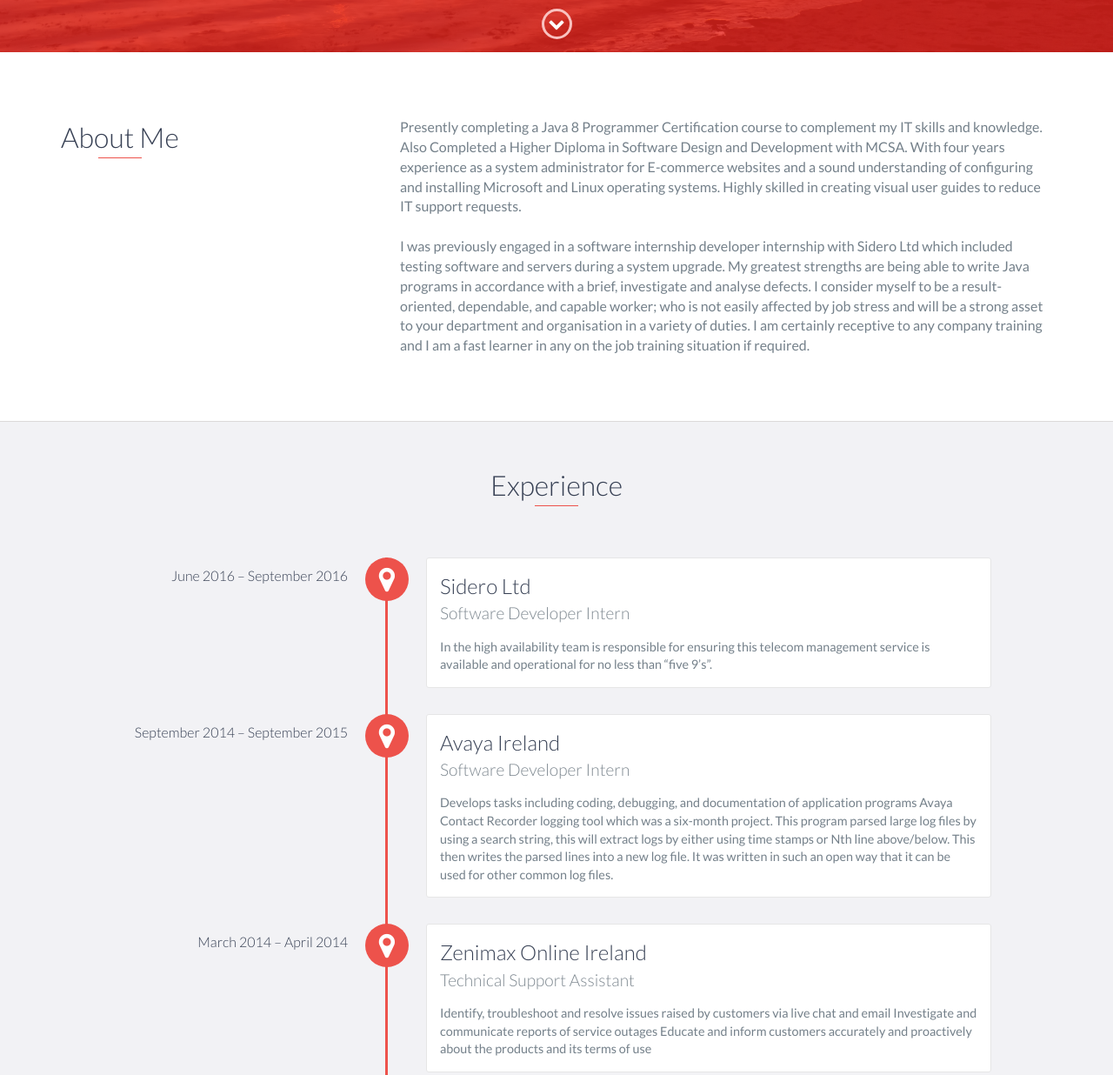
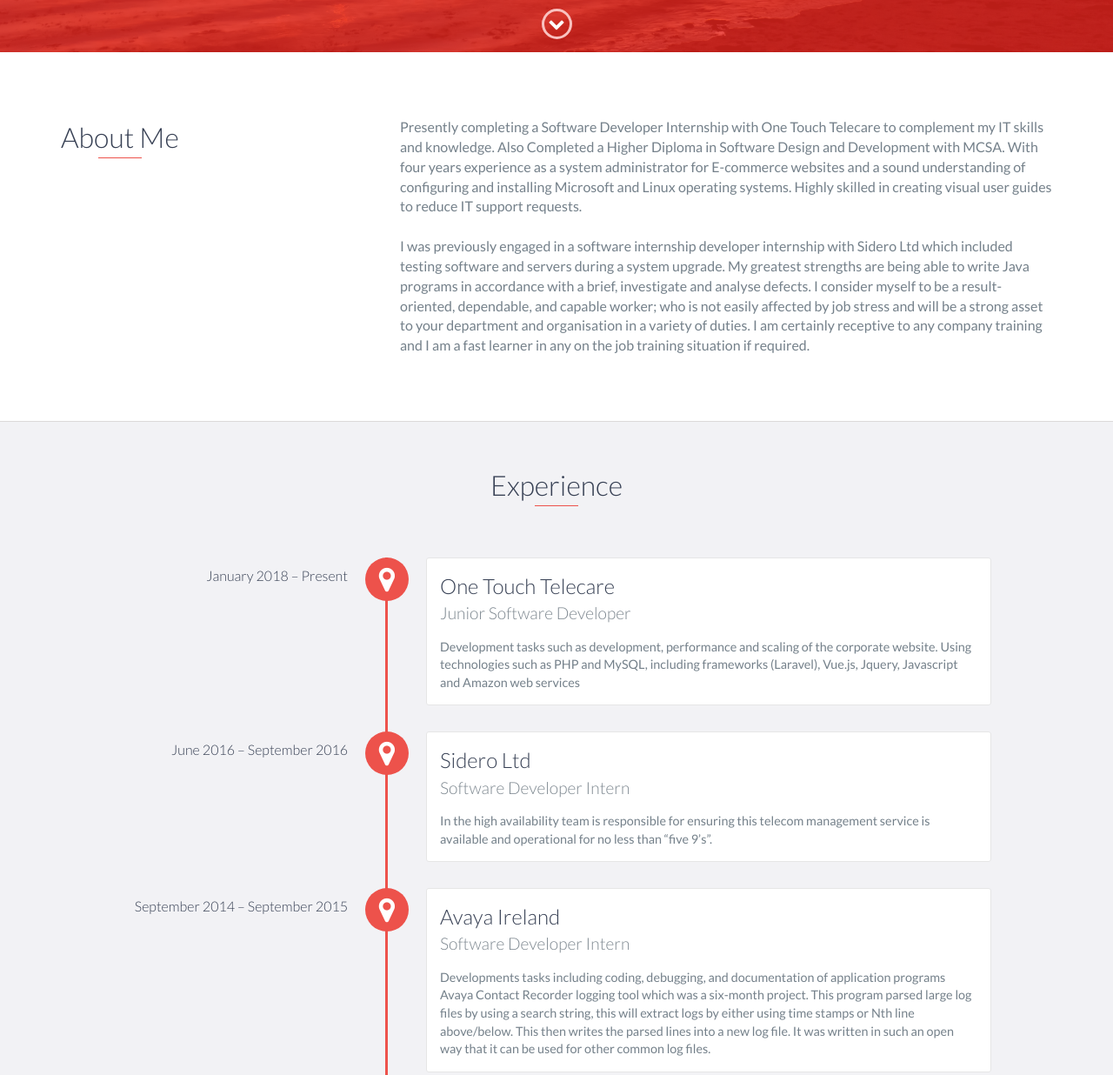
Before and after one commit to ShaneCunn/Cv-dev, a website: page index.html in a window 1280 px wide. Shown: the part 740-1976 px from the top of the page at 87% size. Drawn offline with nearby package versions, Linux system fonts and the light colour scheme; a script that the page names is missing.

Commit message:
updated website to have current job

```diff
--- a/index.html
+++ b/index.html
@@ -77,12 +77,9 @@
                 <h2 class="heading">About Me</h2>
             </div>
             <div class="col-md-8">
-                <p>Presently completing a Java 8 Programmer Certification course to complement my IT skills and
-                    knowledge.
-                    Also Completed a Higher Diploma in Software Design and Development with MCSA. With four years
-                    experience
-                    as a system administrator for E-commerce websites and a sound understanding of configuring and
-                    installing
+                <p>Presently completing a Software Developer Internship with One Touch Telecare to complement my IT skills and knowledge.
+                    Also Completed a Higher Diploma in Software Design and Development with MCSA. With four years experience
+                    as a system administrator for E-commerce websites and a sound understanding of configuring and installing
                     Microsoft and Linux operating systems. Highly skilled in creating visual user guides to reduce IT
                     support requests.
                 </p>
@@ -105,6 +102,13 @@
 <div id="experience" class="background-alt">
     <h2 class="heading">Experience</h2>
     <div id="experience-timeline">
+        <div data-date="January 2018 – Present">
+            <h3>One Touch Telecare</h3>
+            <h4>Junior Software Developer</h4>
+            <p>Development tasks such as development, performance and scaling of the corporate website.
+            Using technologies such as PHP and MySQL, including frameworks (Laravel), Vue.js, Jquery, Javascript and Amazon web services
+            </p>
+        </div>
         <div data-date="June 2016 – September 2016">
             <h3>Sidero Ltd</h3>
             <h4>Software Developer Intern</h4>
@@ -116,7 +120,7 @@
         <div data-date="September 2014 – September 2015">
             <h3>Avaya Ireland</h3>
             <h4>Software Developer Intern</h4>
-            <p>Develops tasks including coding, debugging, and documentation of application programs Avaya Contact
+            <p>Developments tasks including coding, debugging, and documentation of application programs Avaya Contact
                 Recorder
                 logging tool which was a six-month project. This program parsed large log files by using a search
                 string,
```
